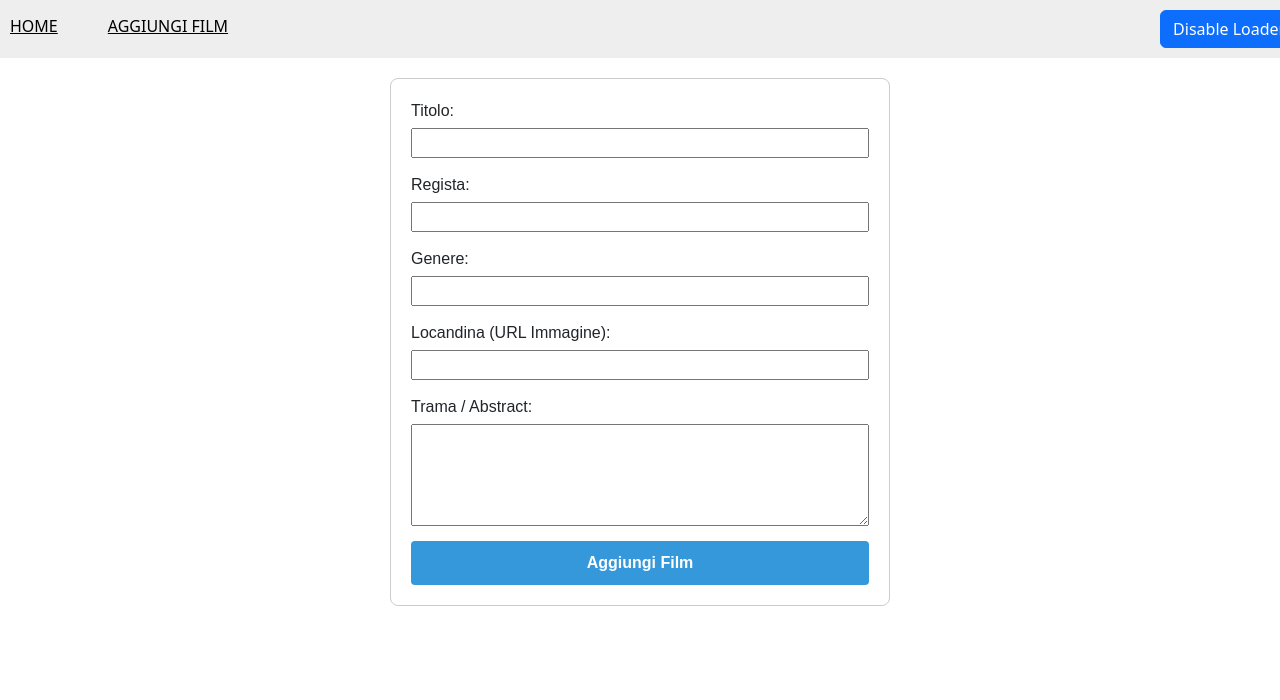
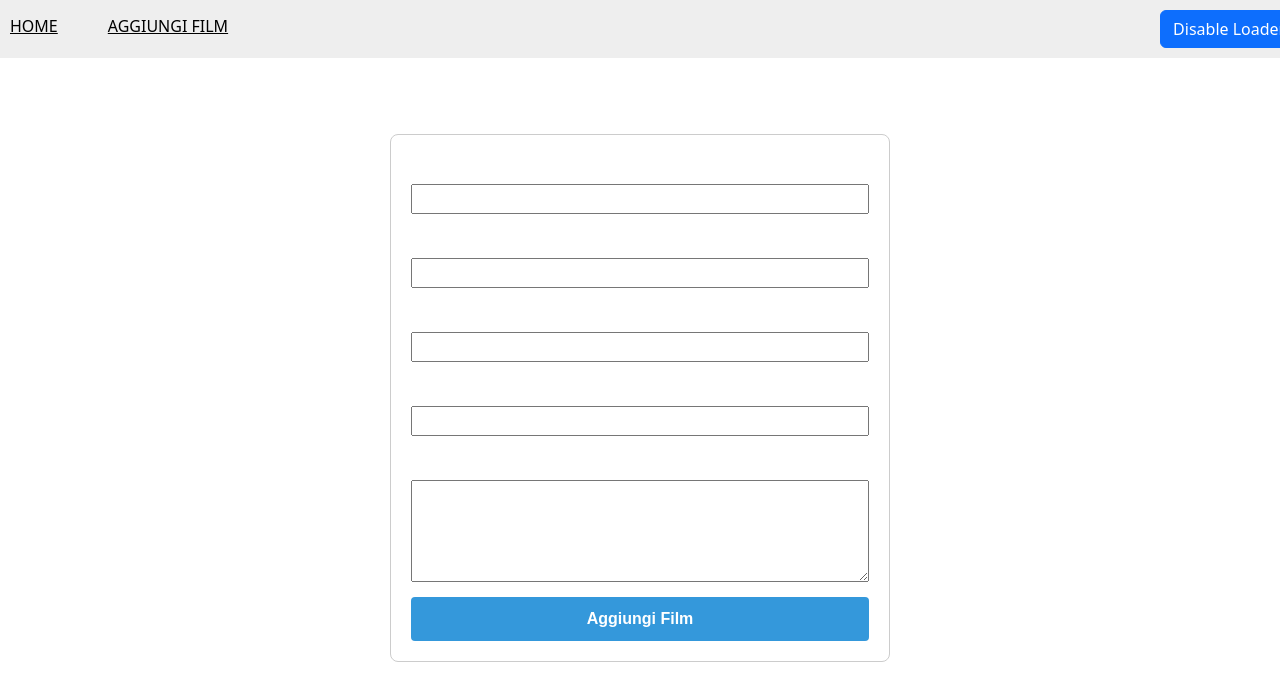
Before and after one commit to GiacomoVisin/webapp-react, a React (Vite) app: page /AddMoviesForm in a window 1280 px wide. Shown: the top 700 px of the page. Built offline with nearby package versions, Linux system fonts and the light colour scheme.

Commit message:
adding style to the addMoviesForm

```diff
--- a/src/Components/addMoviesForm.jsx
+++ b/src/Components/addMoviesForm.jsx
@@ -35,10 +35,12 @@ export default function AddMoviesForm({ Loader, showLoader }) {
 
     return (
         <>
+
             <div className="container text-center">{showLoader ? isLoading && <Loader /> : null}  </div>
+            <h1 className="text-center text-white mt-2"> FORM PER AGGIUNTA DI FILM</h1>
             <form onSubmit={handleSubmit} style={styles.form}>
                 <div style={styles.inputGroup}>
-                    <label id="title">Titolo:</label>
+                    <label id="title" className="text-white">Titolo:</label>
                     <input
                         id="title"
                         type="text"
@@ -49,7 +51,7 @@ export default function AddMoviesForm({ Loader, showLoader }) {
                 </div>
 
                 <div style={styles.inputGroup}>
-                    <label id="director">Regista:</label>
+                    <label id="director" className="text-white">Regista:</label>
                     <input
                         id="director"
                         type="text"
@@ -60,7 +62,7 @@ export default function AddMoviesForm({ Loader, showLoader }) {
                 </div>
 
                 <div style={styles.inputGroup}>
-                    <label id="genre">Genere:</label>
+                    <label id="genre" className="text-white">Genere:</label>
                     <input
                         id="genre"
                         type="text"
@@ -71,7 +73,7 @@ export default function AddMoviesForm({ Loader, showLoader }) {
                 </div>
 
                 <div style={styles.inputGroup}>
-                    <label id="image">Locandina (URL Immagine):</label>
+                    <label id="image" className="text-white">Locandina (URL Immagine):</label>
                     <input
                         id="image"
                         type="text"
@@ -81,7 +83,7 @@ export default function AddMoviesForm({ Loader, showLoader }) {
                 </div>
 
                 <div style={styles.inputGroup}>
-                    <label id="abstract">Trama / Abstract:</label>
+                    <label id="abstract" className="text-white">Trama / Abstract:</label>
                     <textarea
                         id="abstract"
                         value={abstract}
```
